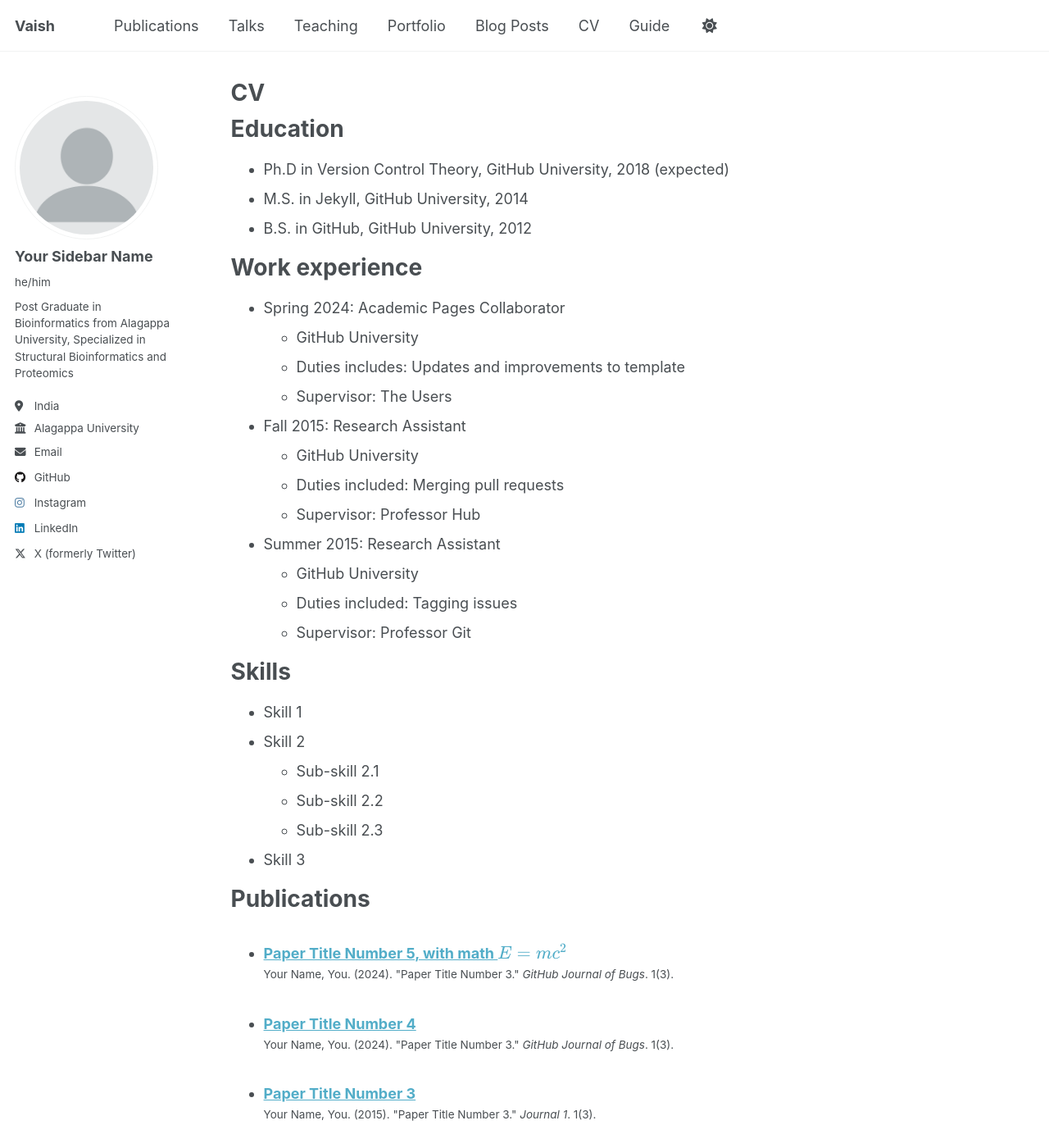
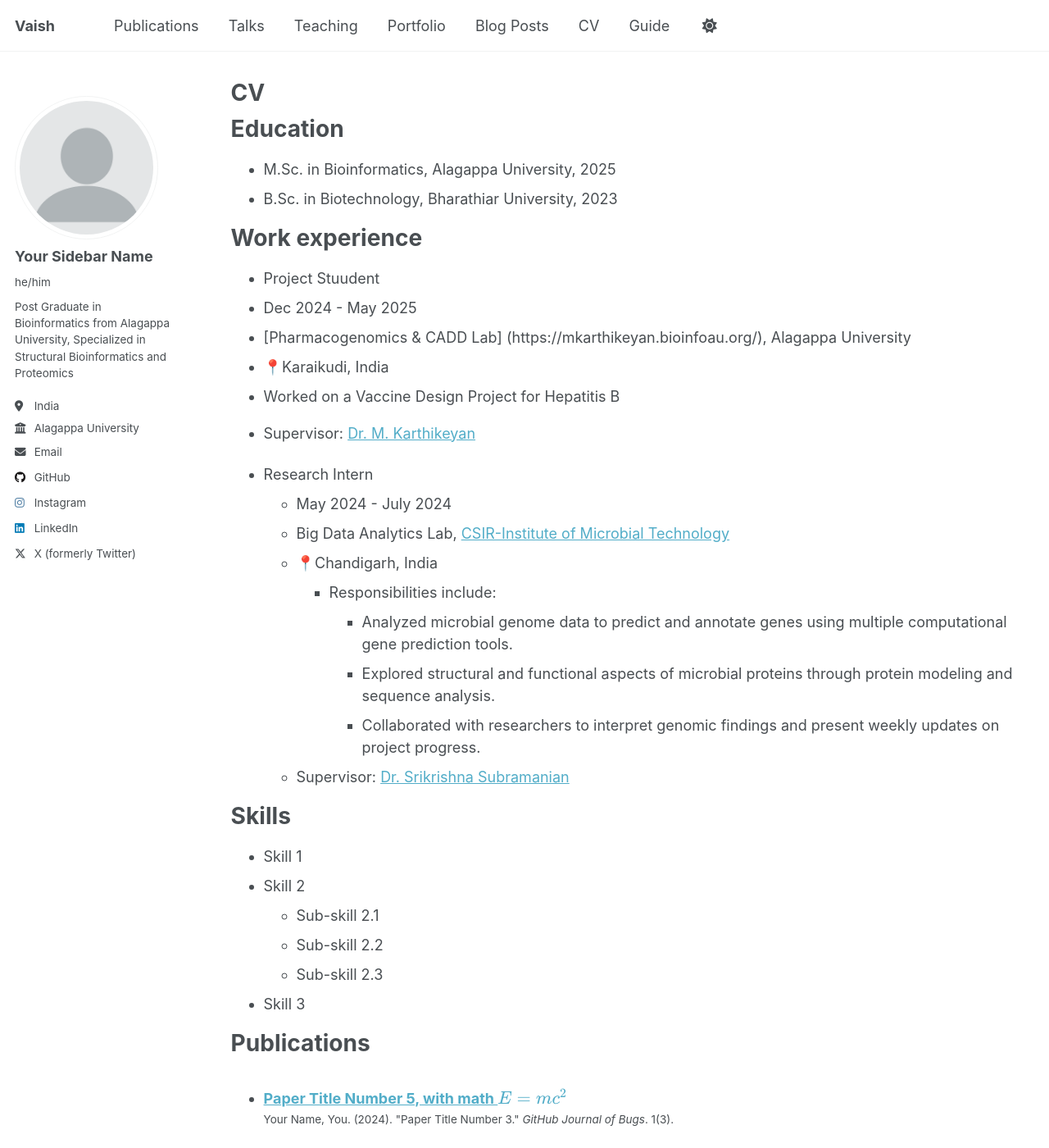
Before and after one commit to vaishnavpvarma/vaishnavpvarma.github.io, a Jekyll site: the page built from _pages/cv.md, in a window 1280 px wide and 1400 px high. Shown: the whole window at 82% size. Built offline with Jekyll 4.4.1, drawn with Linux system fonts in a browser that asks for light colours; a script that is not in the unit is left out.

Commit message:
Update cv.md

```diff
--- a/_pages/cv.md
+++ b/_pages/cv.md
@@ -11,26 +11,28 @@ redirect_from:
 
 Education
 ======
-* Ph.D in Version Control Theory, GitHub University, 2018 (expected)
-* M.S. in Jekyll, GitHub University, 2014
-* B.S. in GitHub, GitHub University, 2012
+* M.Sc. in Bioinformatics, Alagappa University, 2025
+* B.Sc. in Biotechnology, Bharathiar University, 2023
 
 Work experience
 ======
-* Spring 2024: Academic Pages Collaborator
-  * GitHub University
-  * Duties includes: Updates and improvements to template
-  * Supervisor: The Users
+*  Project Stuudent
+  *  Dec 2024 - May 2025
+  * [Pharmacogenomics & CADD Lab] (https://mkarthikeyan.bioinfoau.org/), Alagappa University
+  * 📍Karaikudi, India
+  * Worked on a Vaccine Design Project for Hepatitis B
+  * Supervisor: [Dr. M. Karthikeyan](mailto:karthikeyanm@alagappauniversity.ac.in)
 
-* Fall 2015: Research Assistant
-  * GitHub University
-  * Duties included: Merging pull requests
-  * Supervisor: Professor Hub
+* Research Intern
+  * May 2024 - July 2024
+  * Big Data Analytics Lab, [CSIR-Institute of Microbial Technology](https://www.imtech.res.in/contact/staff/dr-srikrishna-subramanian)
+  * 📍Chandigarh, India
+    * Responsibilities include:
+      * Analyzed microbial genome data to predict and annotate genes using multiple computational gene prediction tools.
+      * Explored structural and functional aspects of microbial proteins through protein modeling and sequence analysis.
+      * Collaborated with researchers to interpret genomic findings and present weekly updates on project progress.
+  * Supervisor: [Dr. Srikrishna Subramanian](mailto:krishna@imtech.res.in)
 
-* Summer 2015: Research Assistant
-  * GitHub University
-  * Duties included: Tagging issues
-  * Supervisor: Professor Git
 
 Skills
 ======
```
